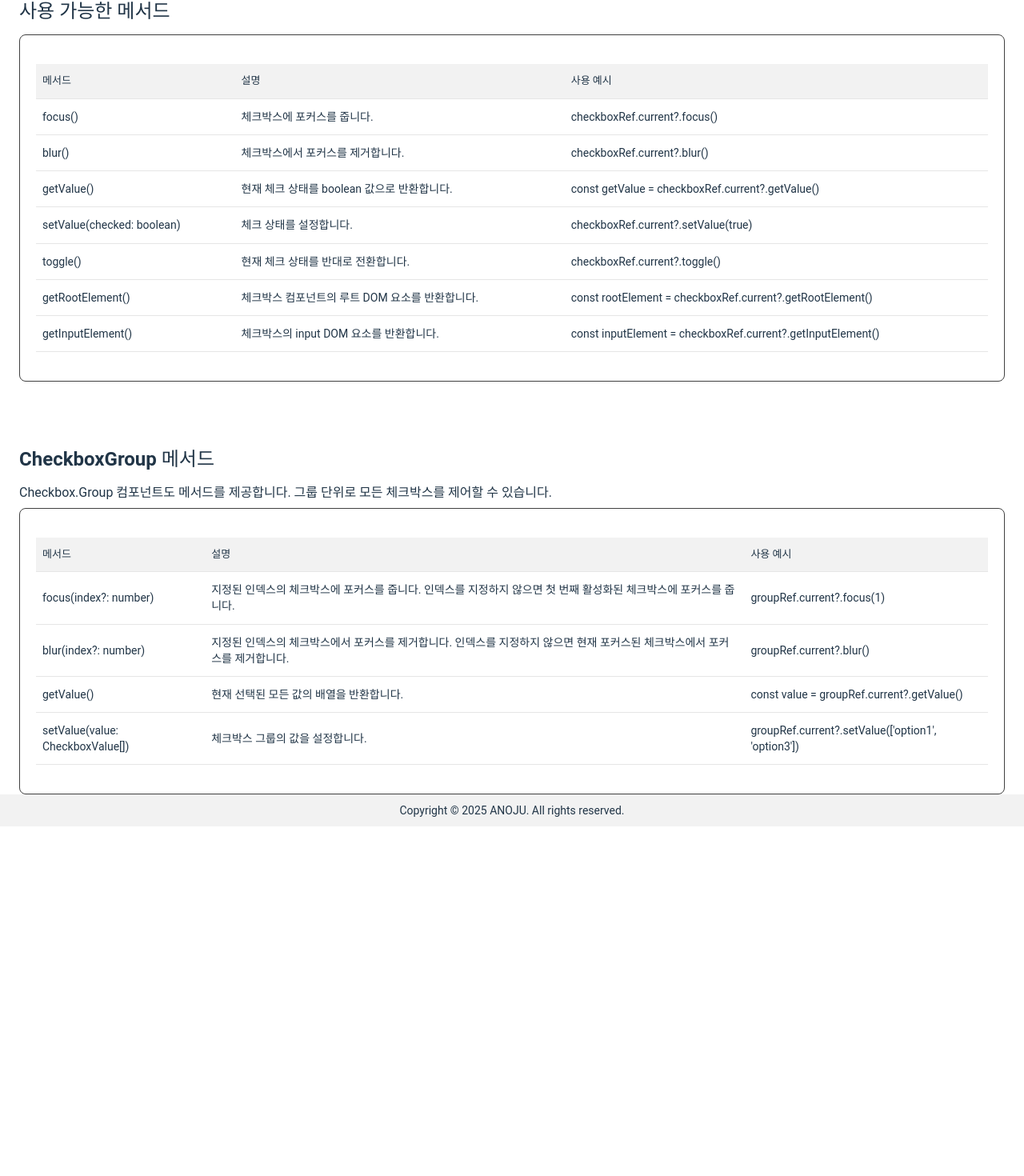
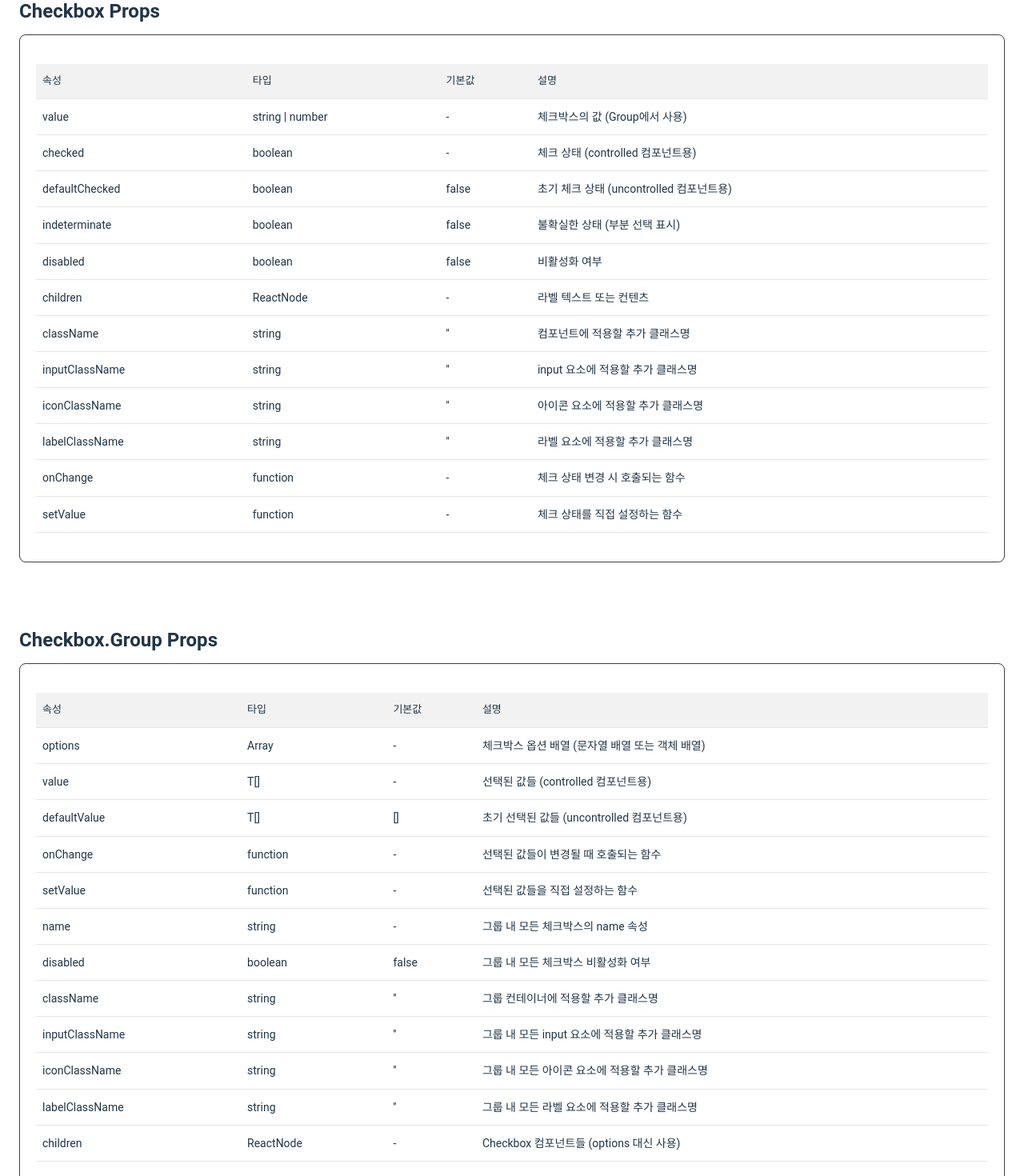
Before and after one commit to anoju/anoju-react, a React (Vite) app: page /guide/checkbox in a window 1280 px wide. Shown: the part 7840-9310 px from the top of the page at 80% size. Before the commit the page ends 8873 px from the top, so only its background shows below. Built offline with nearby package versions, Linux system fonts and the light colour scheme.

Commit message:
체크박스 컴포넌트 개선(2)

```diff
--- a/src/assets/scss/components/checkRadio.module.scss
+++ b/src/assets/scss/components/checkRadio.module.scss
@@ -70,9 +70,9 @@
 
       &:disabled ~ .lbl {
         opacity: 1;
-        color: #c2c2c2;
-        background-color: #f2f4f6;
-        border-color: #f2f4f6;
+        color: var(--form-disabled-color);
+        background-color: var(--form-disabled-bg);
+        border-color: var(--form-disabled-color);
       }
 
       &:checked ~ .lbl {
--- a/src/pages/guide/checkbox.tsx
+++ b/src/pages/guide/checkbox.tsx
@@ -525,7 +525,187 @@ const MyCheckboxWithRef = () => {
       </section>
 
       <section className={styles.section}>
-        <h2 className={styles['section-title']}>사용 가능한 메서드</h2>
+        <h2 className={styles['section-title']}>Checkbox Props</h2>
+        <div className={styles.showcase}>
+          <table className={styles.table}>
+            <thead>
+              <tr>
+                <th>속성</th>
+                <th>타입</th>
+                <th>기본값</th>
+                <th>설명</th>
+              </tr>
+            </thead>
+            <tbody>
+              <tr>
+                <td>value</td>
+                <td>string | number</td>
+                <td>-</td>
+                <td>체크박스의 값 (Group에서 사용)</td>
+              </tr>
+              <tr>
+                <td>checked</td>
+                <td>boolean</td>
+                <td>-</td>
+                <td>체크 상태 (controlled 컴포넌트용)</td>
+              </tr>
+              <tr>
+                <td>defaultChecked</td>
+                <td>boolean</td>
+                <td>false</td>
+                <td>초기 체크 상태 (uncontrolled 컴포넌트용)</td>
+              </tr>
+              <tr>
+                <td>indeterminate</td>
+                <td>boolean</td>
+                <td>false</td>
+                <td>불확실한 상태 (부분 선택 표시)</td>
+              </tr>
+              <tr>
+                <td>disabled</td>
+                <td>boolean</td>
+                <td>false</td>
+                <td>비활성화 여부</td>
+              </tr>
+              <tr>
+                <td>children</td>
+                <td>ReactNode</td>
+                <td>-</td>
+                <td>라벨 텍스트 또는 컨텐츠</td>
+              </tr>
+              <tr>
+                <td>className</td>
+                <td>string</td>
+                <td>''</td>
+                <td>컴포넌트에 적용할 추가 클래스명</td>
+              </tr>
+              <tr>
+                <td>inputClassName</td>
+                <td>string</td>
+                <td>''</td>
+                <td>input 요소에 적용할 추가 클래스명</td>
+              </tr>
+              <tr>
+                <td>iconClassName</td>
+                <td>string</td>
+                <td>''</td>
+                <td>아이콘 요소에 적용할 추가 클래스명</td>
+              </tr>
+              <tr>
+                <td>labelClassName</td>
+                <td>string</td>
+                <td>''</td>
+                <td>라벨 요소에 적용할 추가 클래스명</td>
+              </tr>
+              <tr>
+                <td>onChange</td>
+                <td>function</td>
+                <td>-</td>
+                <td>체크 상태 변경 시 호출되는 함수</td>
+              </tr>
+              <tr>
+                <td>setValue</td>
+                <td>function</td>
+                <td>-</td>
+                <td>체크 상태를 직접 설정하는 함수</td>
+              </tr>
+            </tbody>
+          </table>
+        </div>
+      </section>
+
+      <section className={styles.section}>
+        <h2 className={styles['section-title']}>Checkbox.Group Props</h2>
+        <div className={styles.showcase}>
+          <table className={styles.table}>
+            <thead>
+              <tr>
+                <th>속성</th>
+                <th>타입</th>
+                <th>기본값</th>
+                <th>설명</th>
+              </tr>
+            </thead>
+            <tbody>
+              <tr>
+                <td>options</td>
+                <td>Array</td>
+                <td>-</td>
+                <td>체크박스 옵션 배열 (문자열 배열 또는 객체 배열)</td>
+              </tr>
+              <tr>
+                <td>value</td>
+                <td>T[]</td>
+                <td>-</td>
+                <td>선택된 값들 (controlled 컴포넌트용)</td>
+              </tr>
+              <tr>
+                <td>defaultValue</td>
+                <td>T[]</td>
+                <td>[]</td>
+                <td>초기 선택된 값들 (uncontrolled 컴포넌트용)</td>
+              </tr>
+              <tr>
+                <td>onChange</td>
+                <td>function</td>
+                <td>-</td>
+                <td>선택된 값들이 변경될 때 호출되는 함수</td>
+              </tr>
+              <tr>
+                <td>setValue</td>
+                <td>function</td>
+                <td>-</td>
+                <td>선택된 값들을 직접 설정하는 함수</td>
+              </tr>
+              <tr>
+                <td>name</td>
+                <td>string</td>
+                <td>-</td>
+                <td>그룹 내 모든 체크박스의 name 속성</td>
+              </tr>
+              <tr>
+                <td>disabled</td>
+                <td>boolean</td>
+                <td>false</td>
+                <td>그룹 내 모든 체크박스 비활성화 여부</td>
+              </tr>
+              <tr>
+                <td>className</td>
+                <td>string</td>
+                <td>''</td>
+                <td>그룹 컨테이너에 적용할 추가 클래스명</td>
+              </tr>
+              <tr>
+                <td>inputClassName</td>
+                <td>string</td>
+                <td>''</td>
+                <td>그룹 내 모든 input 요소에 적용할 추가 클래스명</td>
+              </tr>
+              <tr>
+                <td>iconClassName</td>
+                <td>string</td>
+                <td>''</td>
+                <td>그룹 내 모든 아이콘 요소에 적용할 추가 클래스명</td>
+              </tr>
+              <tr>
+                <td>labelClassName</td>
+                <td>string</td>
+                <td>''</td>
+                <td>그룹 내 모든 라벨 요소에 적용할 추가 클래스명</td>
+              </tr>
+              <tr>
+                <td>children</td>
+                <td>ReactNode</td>
+                <td>-</td>
+                <td>Checkbox 컴포넌트들 (options 대신 사용)</td>
+              </tr>
+            </tbody>
+          </table>
+        </div>
+      </section>
+
+      <section className={styles.section}>
+        <h2 className={styles['section-title']}>Checkbox 메서드</h2>
         <div className={styles.showcase}>
           <table className={styles.table}>
             <thead>
```
